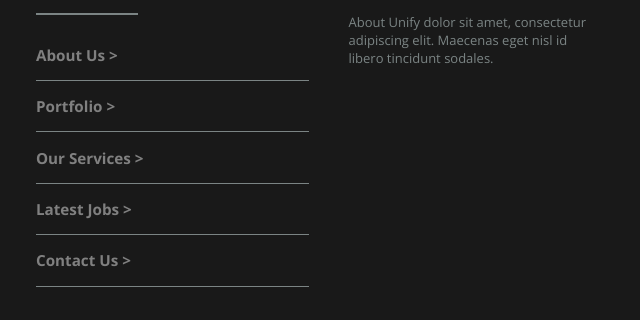
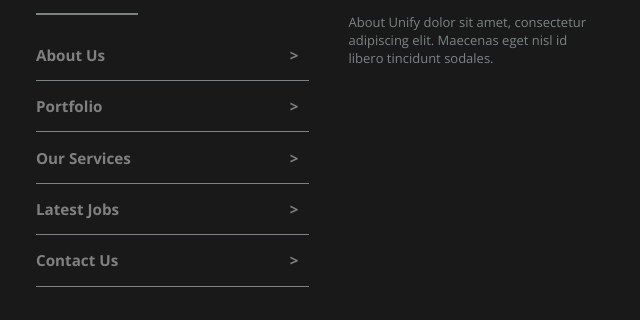
Before and after one commit to thuyanhbui/homework8, a plain HTML site: page index.html in a window 1280 px wide. Shown: the part 3133-3453 px from the top of the page, 624-1264 px from the left. Drawn offline with nearby package versions, Linux system fonts and the light colour scheme; no server answers.

Commit message:
update code

```diff
--- a/styles.css
+++ b/styles.css
@@ -502,7 +502,9 @@
         .footer_up h2 {
             color: #F7F7F7;
         }
-
+        .footer_up h3{
+            position: relative;
+        }
         .about {
             flex: 1;
             padding-left: 20px;
@@ -539,6 +541,10 @@
         .text_uselink_list::after {
             content: ">";
             text-decoration: none;
+            padding-right: ; right: 10px;
+            top: 50%;
+            position: absolute;
+            transform: translateY(-50%);
         }
 
         .box_footer_down {
```
